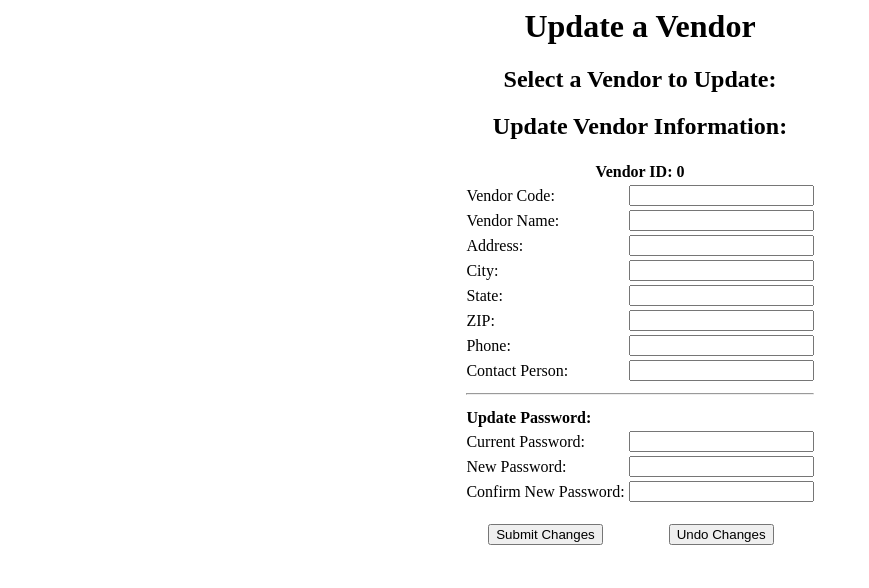
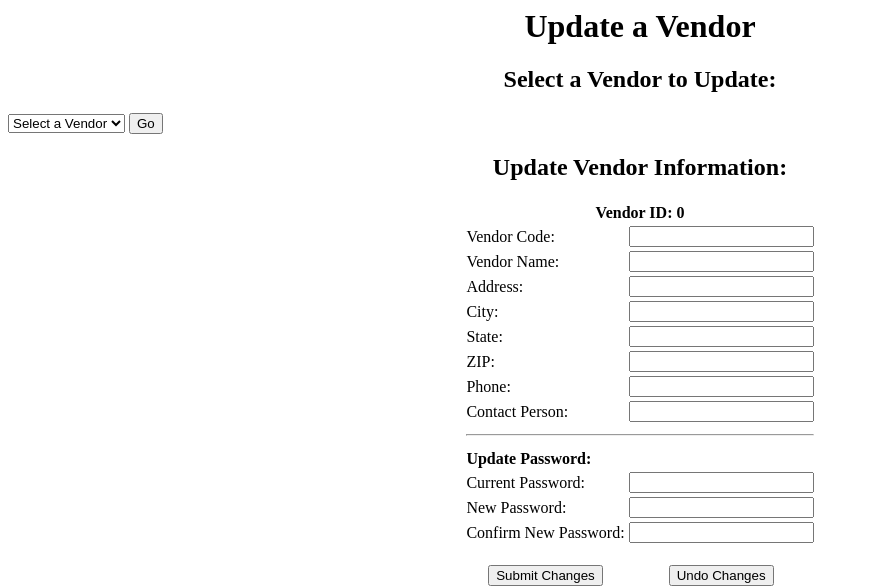
Before and after one commit to DeanTuesday/csc423_source, a PHP site: page /UpdateVendor.php in a window 1280 px wide. Shown: the top 588 px of the page, without its empty margins (0-869 px from the left). Run offline with PHP 8.4, Linux system fonts and the light colour scheme.

Commit message:
resolving my first conflict! -WD

```diff
--- a/public_html/UpdateVendor.php
+++ b/public_html/UpdateVendor.php
@@ -41,6 +41,10 @@
 
 		<h2 align='center'>Select a Vendor to Update:</h2>
 			<form id='selectVendorForm' name='selectVendorForm' method='POST' action='UpdateVendor.php'>
+			<select>
+			<option>Select a Vendor</option>
+			</select>
+			<input type='submit' value='Go'>
 			</form>
 		<h2 align='center'>Update Vendor Information:</h2>
 				<form id='updateForm' name='updateForm' method='POST' action='UpdateVendor.php'>
--- a/public_html/index.php
+++ b/public_html/index.php
@@ -1,13 +1,9 @@
 <?php
 	echo 'Hello World<br>';
 	echo 'My name is Will Dean, this is my contribution:<br>';
-<<<<<<< HEAD
 	echo '<a href="UpdateVendor.php">Update A Vendor</a><br>';
-?>
-=======
 	echo '<a href="UpdateVendor.html">Update A Vendor</a><br>';
 	echo 'My name is Corey Easton, this is my contribution:<br>';
 	echo '<a href="AddItem.html">Add Item</a><br>';
 	echo '<a href="UpdateItem.html">Update Item</a><br>';
 ?>
->>>>>>> 1b36e7a0321d650c1c2e6494b4c75516db840e44
```
